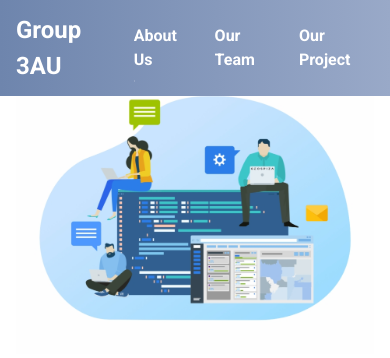
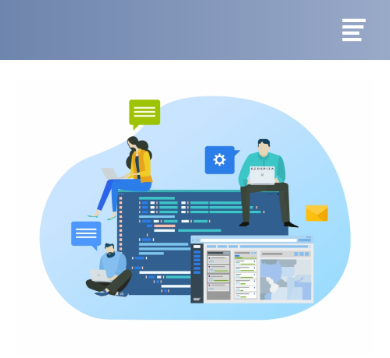
Before and after one commit to wxtan2/Web-Tech-Group-Project, a plain HTML site: page about-us.html in a window 390 px wide. Shown: the top 358 px of the page. Drawn offline with nearby package versions, Linux system fonts and the light colour scheme.

Commit message:
mobile menu

```diff
--- a/about-us.html
+++ b/about-us.html
@@ -15,11 +15,15 @@
 
 <body>
     <div class="navigation_bar">
+        <a id="mobileToggle" href="#">
+            <ion-icon name="list"></ion-icon>
+        </a>
         <div class="inner_frame">
             <a href="./index.html" title="Group 3AU">Group 3AU</a>
             <a href="./about-us.html" title="About Us">About Us</a>
             <a href="./our-team.html" title="Our Team">Our Team</a>
             <a href="./our-project.html" title="Our Project">Our Project</a>
+
         </div>
     </div>
 
--- a/css/style.css
+++ b/css/style.css
@@ -58,6 +58,7 @@ body {
     position: fixed;
     width: 100%;
     z-index: 100000;
+    height: 60px;
 }
 
 .inner_frame {
@@ -112,6 +113,24 @@ body {
 
 .navigation_bar .inner_frame a:last-of-type {
     margin-right: 0px;
+}
+
+#mobileToggle {
+    position: absolute!important;
+    top: 50%;
+    transform: translateY(-50%);
+    right: 16px;
+    display: none;
+    width: 40px;
+    height: 40px;
+    justify-content: center;
+    align-items: center;
+}
+
+#mobileToggle ion-icon {
+    font-size: 34px;
+    color: #ffffff;
+    transition: 0.3s;
 }
 
 
@@ -192,6 +211,44 @@ footer {
 }
 
 @media (max-width: 1200px) {
+    .navigation_bar .inner_frame {
+        flex-direction: column;
+        position: absolute;
+        transform: translateX(calc(100% + 70vw));
+        width: 70vw;
+        height: 100vh;
+        background-color: #ffffff;
+        transition: 0.3s cubic-bezier(0.075, 0.82, 0.165, 1);
+        box-shadow: 0px -3px 10px 3px rgba(0, 0, 0, 0.1);
+        justify-content: center;
+        padding: 60px 16px 0;
+        transition: 0.3s;
+    }
+    .navigation_bar.active .inner_frame {
+        transform: translateX(calc(30vw));
+        transition: 0.3s;
+    }
+    .navigation_bar .inner_frame a {
+        color: #333333;
+        margin-left: 0!important;
+        margin-right: 0!important;
+        height: auto;
+    }
+    .navigation_bar .inner_frame a:last-of-type {
+        margin-bottom: auto;
+    }
+    .navigation_bar .inner_frame a:not(:first-child)::before {
+        background-color: #333333;
+    }
+    #mobileToggle {
+        display: flex;
+        z-index: 1000;
+    }
+    .active #mobileToggle ion-icon {
+        font-size: 34px;
+        color: #333333;
+        transition: 0.3s;
+    }
     .masthead .inner_frame {
         flex-direction: column-reverse;
     }
```
Also changed, not shown: index.html (+8 -0 lines), js/js.js (added, +28 -0 lines), our-project.html (+4 -0 lines), our-team.html (+4 -0 lines).
